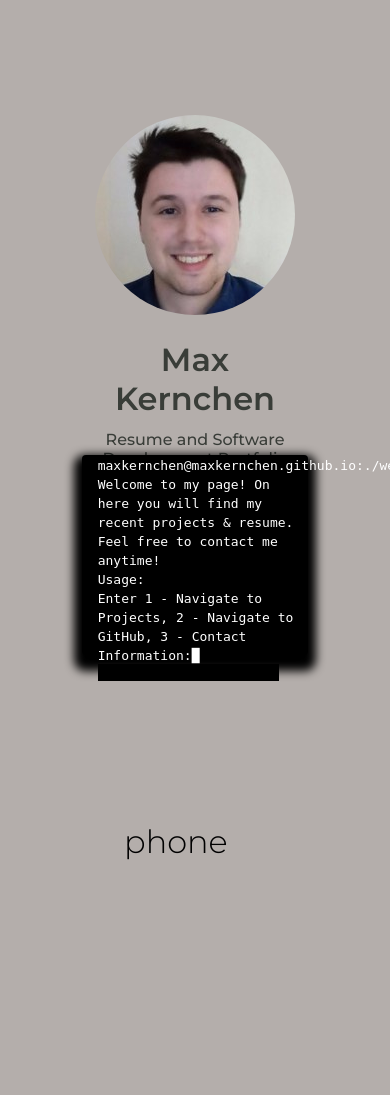
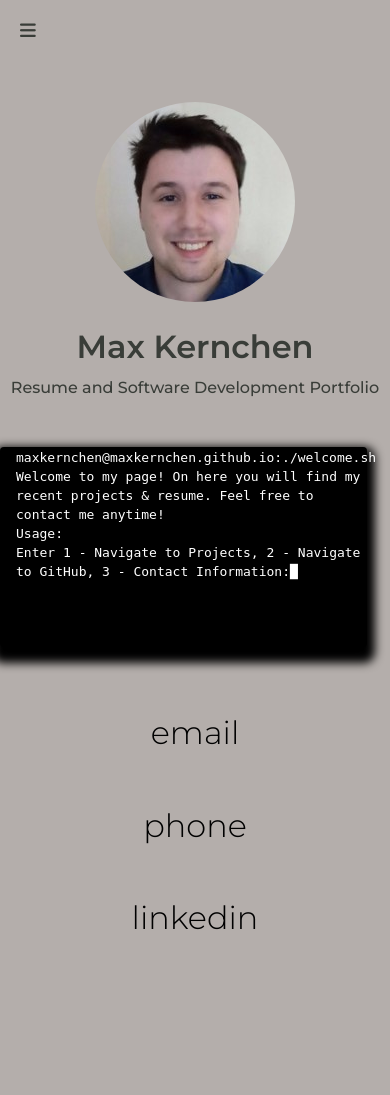
Before and after one commit to maxkernchen/maxkernchen.github.io, a PHP site: page / in a window 390 px wide; the page is wider, and only the part inside the window is pictured. After the commit the page ends 930 px from the top of that part, so only its background shows below. Run offline with PHP 8.4, Linux system fonts and the light colour scheme; some libraries are stand-ins or nearby versions.

Commit message:
Added mobile menu and mobile reorganization for home page

```diff
--- a/index.html
+++ b/index.html
@@ -5,51 +5,38 @@
       <meta name="description" content="">
       <meta name="viewport" content="width=device-width, initial-scale=1">
       <script src="https://kit.fontawesome.com/181187a2fc.js" crossorigin="anonymous"></script>
-
       <link href="https://fonts.googleapis.com/css?family=Montserrat:100,200,300,400,500,600" rel="stylesheet">
       <link rel="stylesheet" href="styles.css">
-
-
-
       <title>Max Kernchen | Portfolio & Resume</title>
-
-
   </head>
   <body>
     <div id="container">
 
-    <div class="menu">
+      <div class="menu-container">
+        <a href="#" id="collapsed-menu" class="link toggle collapsed"><i class="fas fa-bars"></i></a>
         <nav>
 
-      <ul class="menu">
-        <div class="menu__item toggle"><span></span></div>
-        <li class="menu__item"><a href="projects.html" class="link"><i class="fa fa-file-code-o" aria-hidden="true"></i>Projects</a></li>
-        <li class="menu__item"><a href="https://github.com/maxkernchen" class="link"><i class="fa fa-github"></i>Github</a></li>
-        <li id="contact-menu"class="menu__item link"><i class="fas fa-id-card"></i>Contact Me</li>
-
+          <ul id='menu-list' class="menu">
+            <li class="menu-item"><a href="projects.html" class="link"><i class="fa fa-file-code-o" ></i>Projects</a></li>
+            <li class="menu-item"><a href="https://github.com/maxkernchen" class="link"><i class="fa fa-github"></i>Github</a></li>
+            <li id="contact-menu" class="menu-item link"><i class="fas fa-id-card"></i>Contact Me</li>
           </ul>
-
-
         </nav>
       </div>
 
       <div class="header">
         <img  src="profile.jpg" alt="Profile Picture" class="profile-pic">
         <h1 class="title">Max Kernchen</h1>
-
         <p class="subtitle">Resume and Software Development Portfolio</p>
       </div>
 
       <div class="terminal">
-
-
           <code class="terminal-typing">maxkernchen@maxkernchen.github.io:</code>
           <div id ="hidden-input">
             <input spellcheck="false" type="text" maxlength="1" id="hidden-input-field" oninput="typeCommands()"/>
         </div>
+      </div>
 
-
-    </div>
       <div id="container--contact">
         <h2 id="email-contact" class="contact--item">email</h2>
         <h2 id="phone-contact" class="contact--item">phone</h2>
@@ -57,8 +44,6 @@
       </div>
     </div>
 
-
-
     <script src="max.kernchen.github.io.js"></script>
   </body>
 </html>
--- a/max.kernchen.github.io.js
+++ b/max.kernchen.github.io.js
@@ -24,6 +24,7 @@ var terminalMessage = 'maxkernchen@maxkernchen.github.io:./welcome.sh <br>' +
   var slowerTypeSpeed = typeSpeed + 50;
    // use this wait time to let the user see the text transformation.
   var slowestTypeSpeed = slowerTypeSpeed + 100;
+
 
 async function type(){
 let i = 0;
@@ -262,6 +263,7 @@ input.addEventListener('keyup',  async function(event) {
         document.getElementsByClassName('terminal-typing')[0].insertAdjacentHTML('beforeend', '<br> Invalid Input!');
         await new Promise(r => setTimeout(r, 1000));
   }
+  // dont reset if we are waiting for promises to finish.
   if(!inPromise){
     resetTerminalAfterInput();
   }
@@ -275,18 +277,26 @@ input.addEventListener('keyup',  async function(event) {
     return new Promise(function(resolve, reject) {
       resolve(emailTransform());
     }).then(function(result) {
-      console.log(result);
+      //console.log(result);
       return phoneTransform();
     }).then(function(result){
-      console.log(result);
+     // console.log(result);
       return linkedinTransform();
     }).then(function(result){
-      console.log(result);
+     // console.log(result);
       return Promise.resolve('transformed all contacts');
     });
 
   }
 
+
+  function toggleMenu(){
+
+      let menuList = document.getElementById('menu-list');
+      menuList.classList.toggle('showing');
+
+
+  }
 
 // put focus back in input field when clicking on div for terminal
 document.getElementsByClassName('terminal')[0]
@@ -303,3 +313,12 @@ document.getElementById('phone-contact').addEventListener('click', phoneTransfor
 document.getElementById('linkedin-contact').addEventListener('click', linkedinTransform);
 // menu item for contact info, will smooth scroll and activate methods to transform contact info
 document.getElementById('contact-menu').addEventListener('click', transformAllContactInfo);
+// call function to add/remove classes for collapsed menu
+document.getElementById('collapsed-menu').addEventListener('click', toggleMenu);
+// when window is resized to > 800 we want to remove the showing class if it still exists
+// otherwise menu will still open when sized down to mobile view
+window.addEventListener('resize', function(event){
+   if(window.innerWidth > 800){
+   document.getElementById('menu-list').classList.remove('showing');
+   }
+});
--- a/projects.html
+++ b/projects.html
@@ -222,8 +222,6 @@
                 <br>
                 <a href="https://github.com/maxkernchen/RedditCommentStream" class="hvr-icon-forward">
                   Reddit Comment Stream GitHub <i class="fab fa-github hvr-icon"></i></a>
-
-
               </li>
             </ul>
 
--- a/styles.css
+++ b/styles.css
@@ -187,7 +187,6 @@ Also remove an __ if not needed to match naming conventions
         'contact-grid contact-grid contact-grid'
 
 
-
   }
 
 
@@ -231,13 +230,17 @@ Also remove an __ if not needed to match naming conventions
   nav {
     background-color: var(--light-gray-color);
   }
-  /* try to make this work with inheritance later  */
+
   .menu {
+    display: block;
     margin: 0;
     text-align: left;
     overflow: hidden;
     list-style: none;
     background-color: var(--light-gray-color);
+
+  }
+  .menu-container{
     grid-area: menu;
   }
   .project-menu{
@@ -247,7 +250,6 @@ Also remove an __ if not needed to match naming conventions
     list-style: none;
     background-color: var(--off-black-color);
     border-bottom: 1px solid var(--off-white-color);
-
 
   }
   .terminal {
@@ -265,7 +267,6 @@ Also remove an __ if not needed to match naming conventions
   #hidden-input{
     position: absolute;
     z-index: 999;
-
     background-color: black;
   }
   #hidden-input-field{
@@ -274,56 +275,67 @@ Also remove an __ if not needed to match naming conventions
     border: none;
     border-width: 0px;
     background-color: black;
-
   }
   textarea:focus, input:focus{
     outline: none;
 }
 
-
-
-
-  .menu__item {
-    padding: 1rem;
+  .menu-item {
     display: inline-block;
+    padding: 20px;
     font-weight: 200;
     color: var(--off-black-color);
   }
 
 
-  .menu__item.toggle {
+  .toggle {
     display: none;
   }
 
-
-  /* replace with min-width -mk TODO */
   @media screen and (max-width: 800px) {
 
-    .menu__item{
-      display: none;
+    .toggle{
+      display: block;
+
+    }
+    .collapsed{
+      margin: 20px;
     }
 
-    .menu__item.toggle {
-      display: inline-block;
+    #container{
+      display: flex;
+      flex-direction: column;
+
+    }
+    #container--contact{
+      display: flex;
+      flex-direction: column;
+      align-items: center;
+
+    }
+    .menu-item {
+      display: block;
+      padding: 15px;
+      margin-left: -50px;
+    }
+    .menu {
+      display: none;
+      border-radius: 5%;
+      border-width: 5px;
+      border-style: solid;
+      border-color: var(--off-black-color);
+      position: fixed;
+      z-index: 100;
+
     }
 
-    .menu {
-      text-align: left;
-      padding: 0.5rem 1rem;
-    }
-
-    .toggle {
+    .showing{
       display: block;
     }
 
-    .menu.responsive .menu__item:not(:first-child) {
-      display: block;
-      padding: 0 0 0.5rem 0;
-    }
-  }
 
 
-
+  }
 
 .link {
   font-weight: 400;
```
Also changed, not shown: projects-styles.css (deleted, +0 -115 lines). Lines whose indentation alone changed are shown as unchanged.
